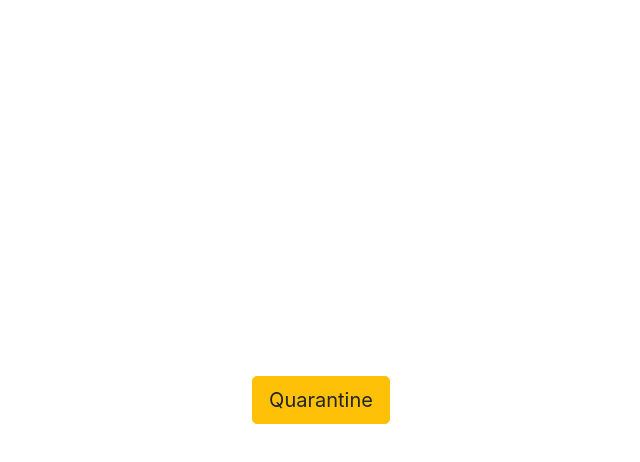
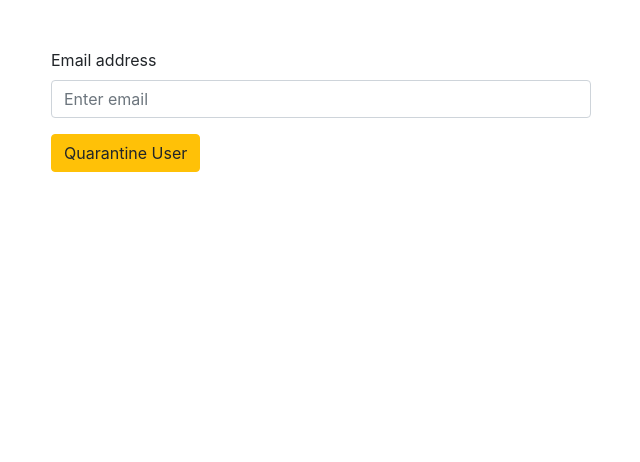
Before and after one commit to youarenotthefather/octo, a plain HTML site: page index.html in a window 1280 px wide. Shown: the whole page, without its empty margins (319-959 px from the left). Drawn offline with nearby package versions, Linux system fonts and the light colour scheme.

Commit message:
Update index.html

```diff
--- a/index.html
+++ b/index.html
@@ -3,19 +3,26 @@
 <head>
     <meta charset="UTF-8">
     <meta name="viewport" content="width=device-width, initial-scale=1.0">
-    <title>Quarantine That User</title>
-    <link rel="stylesheet" href="https://stackpath.bootstrapcdn.com/bootstrap/4.5.2/css/bootstrap.min.css">
-    <style>
-        body {
-            display: flex;
-            justify-content: center;
-            align-items: center;
-            height: 100vh;
-            margin: 0;
-        }
-    </style>
+    <title>Email Form</title>
+    <link rel="stylesheet" href="https://maxcdn.bootstrapcdn.com/bootstrap/4.5.2/css/bootstrap.min.css">
 </head>
 <body>
-    <button type="button" class="btn btn-warning btn-lg" id="bttn">Quarantine</button>
+    <div class="container mt-5">
+        <div class="row justify-content-center">
+            <div class="col-md-6">
+                <form>
+                    <div class="form-group">
+                        <label for="email">Email address</label>
+                        <input type="email" class="form-control" id="email" placeholder="Enter email" required>
+                    </div>
+                    <button type="submit" class="btn btn-warning" id="quarantine">Quarantine User</button>
+                </form>
+            </div>
+        </div>
+    </div>
+
+    <script src="https://ajax.googleapis.com/ajax/libs/jquery/3.5.1/jquery.min.js"></script>
+    <script src="https://cdnjs.cloudflare.com/ajax/libs/popper.js/1.16.0/umd/popper.min.js"></script>
+    <script src="https://maxcdn.bootstrapcdn.com/bootstrap/4.5.2/js/bootstrap.min.js"></script>
 </body>
 </html>
```
